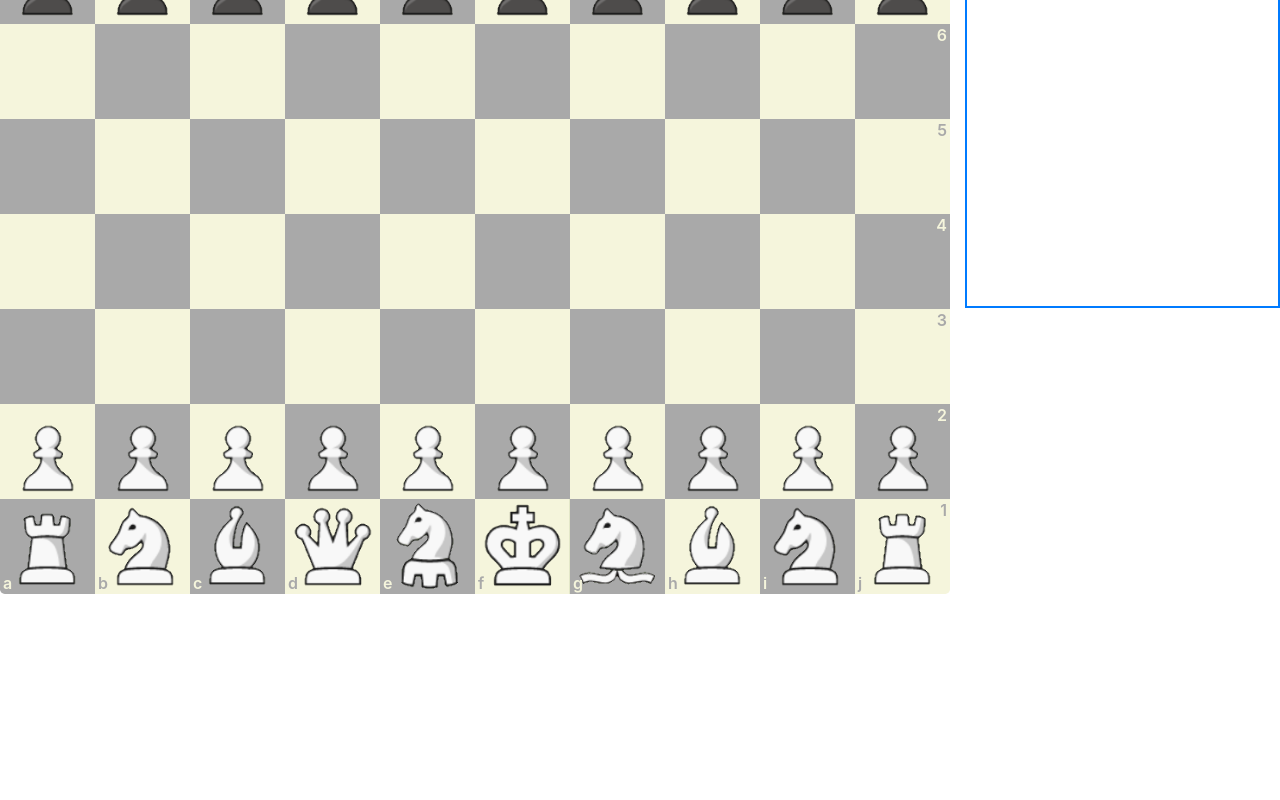
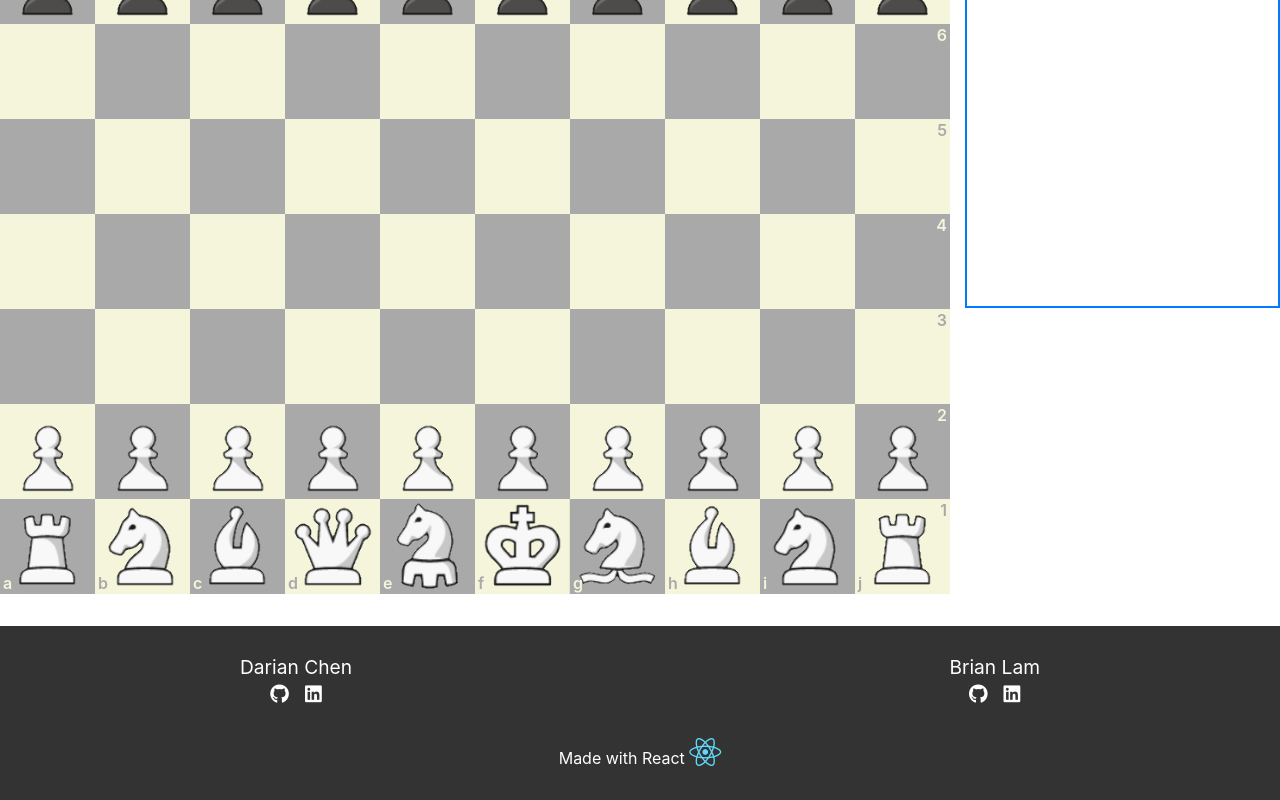
Before and after one commit to darianchen/gothic-chess, a React (Vite) app: page / in a window 1280 px wide. Shown: the part 301-1101 px from the top of the page. Before the commit the page ends 895 px from the top, so only its background shows below. Built offline with nearby package versions, Linux system fonts and the light colour scheme.

Commit message:
Add footer, refactor some code in board component

```diff
--- a/index.html
+++ b/index.html
@@ -4,6 +4,7 @@
     <meta charset="UTF-8" />
     <link rel="icon" type="image/svg+xml" href="/knight.svg" width="100px" height="100px" />
     <meta name="viewport" content="width=device-width, initial-scale=1.0" />
+    <script src="https://kit.fontawesome.com/a076d05399.js" crossorigin="anonymous"></script>
     <title>Gothic Chess</title>
   </head>
   <body>
--- a/src/App.jsx
+++ b/src/App.jsx
@@ -9,6 +9,7 @@ import Queen from './classes/Queen';
 import King from './classes/King';
 import Pawn from './classes/Pawn';
 import Navbar from './components/Navbar';
+import Footer from './components/Footer';
 
 function App() {
   let board = new Array(8).fill().map(()=> new Array(10).fill(null));
@@ -72,6 +73,7 @@ function App() {
     <div className="App">
       <Navbar />
       <Board board={board} moveLog={moveLog} boardHistory={boardHistory}/>
+      <Footer />
     </div>
   )
 }
--- a/src/components/Board/Board.jsx
+++ b/src/components/Board/Board.jsx
@@ -247,25 +247,12 @@ function Board(props){
         originSquare = null;
     }
 
-    function clickPiece(e){
-        if((colors[turn%2]==='white'&&whiteAi)||(colors[turn%2]==='black'&&blackAi)) return; // Prevent human from taking AI turn
-        if(!originSquare) originSquare = e.target.id.split(',').map((str)=>parseInt(str));
-    }
-
-
     function formatMoves(moveLog){
         const rows = [];
         for(let i=0;i<moveLog.length;i+=2){
             rows.push([1+(i/2),moveLog[i],moveLog[i+1]])
         }
         return rows;
-    }
-
-    function handleWhiteChange(e){
-        setWhiteAi(b => !b);
-    }
-    function handleBlackChange(e){
-        setBlackAi(b => !b);
     }
 
     return(
@@ -282,15 +269,9 @@ function Board(props){
                                             id={[rowIdx,colIdx]} key={colIdx}
                                             onMouseDown={selectPiece}
                                             onMouseUp={selectMove}
-                                            onClick={clickPiece}
-                                            style={{
-                                                borderTopLeftRadius: rowIdx === 0 && colIdx === 0 ? '5%' : 0,
-                                                borderTopRightRadius: rowIdx === 0 && colIdx === 9 ? '5%' : 0,
-                                                borderBottomLeftRadius: rowIdx === 7 && colIdx === 0 ? '5%' : 0,
-                                                borderBottomRightRadius: rowIdx === 7 && colIdx === 9 ? '5%' : 0,
-                                              }}
+                                            onClick={selectPiece}
                                         >
-                                    {theBoard[rowIdx][colIdx] ? <img src={theBoard[rowIdx][colIdx].image}></img> : ''}
+                                    {theBoard[rowIdx][colIdx] && <img src={theBoard[rowIdx][colIdx].image}/>}
                                     {colIdx ===  (isFlipped ? 0 : 9) ? <div className={`notation number ${(isFlipped ? (rowIdx % 2 === 1) : (rowIdx % 2 === 0)) ? 'light-sq-notation-color' : 'dark-sq-notation-color'}`}>{rows[rowIdx]}</div> : ''}
                                     {rowIdx ===  (isFlipped ? 0 : 7) ? <div className={`notation letter ${(isFlipped ? (colIdx % 2 === 1) : (colIdx % 2 === 0)) ? 'light-sq-notation-color' : 'dark-sq-notation-color'}`}>{cols[colIdx]}</div> : ''}
                                 </div>
@@ -300,8 +281,8 @@ function Board(props){
                 </div>
                 <div id='controls-and-movelog'>
                     <div id='board-controls' >
-                        <label><input type="checkbox" onChange={handleWhiteChange}/>White AI</label>
-                        <label><input type="checkbox" onChange={handleBlackChange} defaultChecked={true}/>Black AI</label>
+                        <label><input type="checkbox" onChange={() => setWhiteAi(b => !b)}/>White AI</label>
+                        <label><input type="checkbox" onChange={() => setBlackAi(b => !b)} defaultChecked={true}/>Black AI</label>
                         <button onClick={() => setIsFlipped(!isFlipped)}>Flip</button>
                         <button onClick={undo}>Undo</button>
                     </div>
--- /dev/null
+++ b/src/components/Footer/Footer.css
@@ -0,0 +1,61 @@
+.footer-container {
+    background-color: #333;
+    color: #fff;
+    display: flex;
+    flex-direction: column;
+    justify-content: space-between;
+    align-items: center;
+    padding: 2rem;
+    margin-top: 2em;
+}
+
+.footer-developers {
+    display: flex;
+    justify-content: space-between;
+    width: 100%;
+    max-width: 800px;
+    margin-bottom: 2rem;
+}
+
+.developer {
+    text-align: center;
+}
+
+.developer-name {
+    font-size: 1.2rem;
+    margin-bottom: 0.5rem;
+}
+
+.social-links {
+    display: flex;
+    justify-content: center;
+    align-items: center;
+}
+
+.social-links a {
+    color: #fff;
+    margin: 0 0.5rem;
+    font-size: 1.2rem;
+}
+
+.social-links a:nth-child(1):hover {
+    color: #ffc107;
+    transform: scale(1.2);
+    transition: color 0.3s ease-in-out;
+}
+
+.social-links a:nth-child(2):hover {
+    color: #0077b5;
+    transform: scale(1.2);
+    transition: color 0.3s ease-in-out;
+}
+
+.footer-extra i.fab.fa-react {
+    font-size: 2rem;
+    color: #61dafb;
+    transition: transform 0.2s ease-in-out;
+}
+
+.footer-extra i.fab.fa-react:hover {
+    transform: rotate(360deg);
+}
--- /dev/null
+++ b/src/components/Footer/Footer.jsx
@@ -0,0 +1,27 @@
+const Footer = () => {
+  return (
+    <footer className="footer-container">
+        <div className="footer-developers">
+            <div className="developer">
+                <p className="developer-name">Darian Chen</p>
+                <div className="social-links">
+                    <a href="https://github.com/darianchen" target="_blank"><i className="fab fa-github"></i></a>
+                    <a href="https://www.linkedin.com/in/darianchen/" target="_blank"><i className="fab fa-linkedin"></i></a>
+                </div>
+            </div>
+            <div className="developer">
+                <p className="developer-name">Brian Lam</p>
+                <div className="social-links">
+                    <a href="https://github.com/cb299792458" target="_blank"><i className="fab fa-github"></i></a>
+                    <a href="https://www.linkedin.com/in/brian-lam-software-developer/" target="_blank"><i className="fab fa-linkedin"></i></a>
+                </div>
+            </div>
+        </div>
+        <div className="footer-extra">
+            <p>Made with React <i className="fab fa-react"></i></p>
+        </div>
+    </footer>
+  );
+};
+
+export default Footer;
--- /dev/null
+++ b/src/components/Footer/index.js
@@ -0,0 +1,3 @@
+import Footer from './Footer';
+import './Footer.css';
+export default Footer;
--- a/src/components/Navbar/GitHubIcon.jsx
+++ b/src/components/Navbar/GitHubIcon.jsx
@@ -1,5 +1,3 @@
-import React from 'react';
-
 const GitHubIcon = () => (
   <svg aria-hidden="true" className="github-svg" width="18" height="18" viewBox="0 0 18 18">
     <path fill="#010101" d="M9 1a8 8 0 0 0-2.53 15.59c.4.07.55-.17.55-.38l-.01-1.49c-2.01.37-2.53-.49-2.69-.94-.09-.23-.48-.94-.82-1.13-.28-.15-.68-.52-.01-.53.63-.01 1.08.58 1.23.82.72 1.21 1.87.87 2.33.66.07-.52.28-.87.51-1.07-1.78-.2-3.64-.89-3.64-3.95 0-.87.31-1.59.82-2.15-.08-.2-.36-1.02.08-2.12 0 0 .67-.21 2.2.82a7.42 7.42 0 0 1 4 0c1.53-1.04 2.2-.82 2.2-.82.44 1.1.16 1.92.08 2.12.51.56.82 1.27.82 2.15 0 3.07-1.87 3.75-3.65 3.95.29.25.54.73.54 1.48l-.01 2.2c0 .21.15.46.55.38A8.01 8.01 0 0 0 9 1Z"></path>
```
